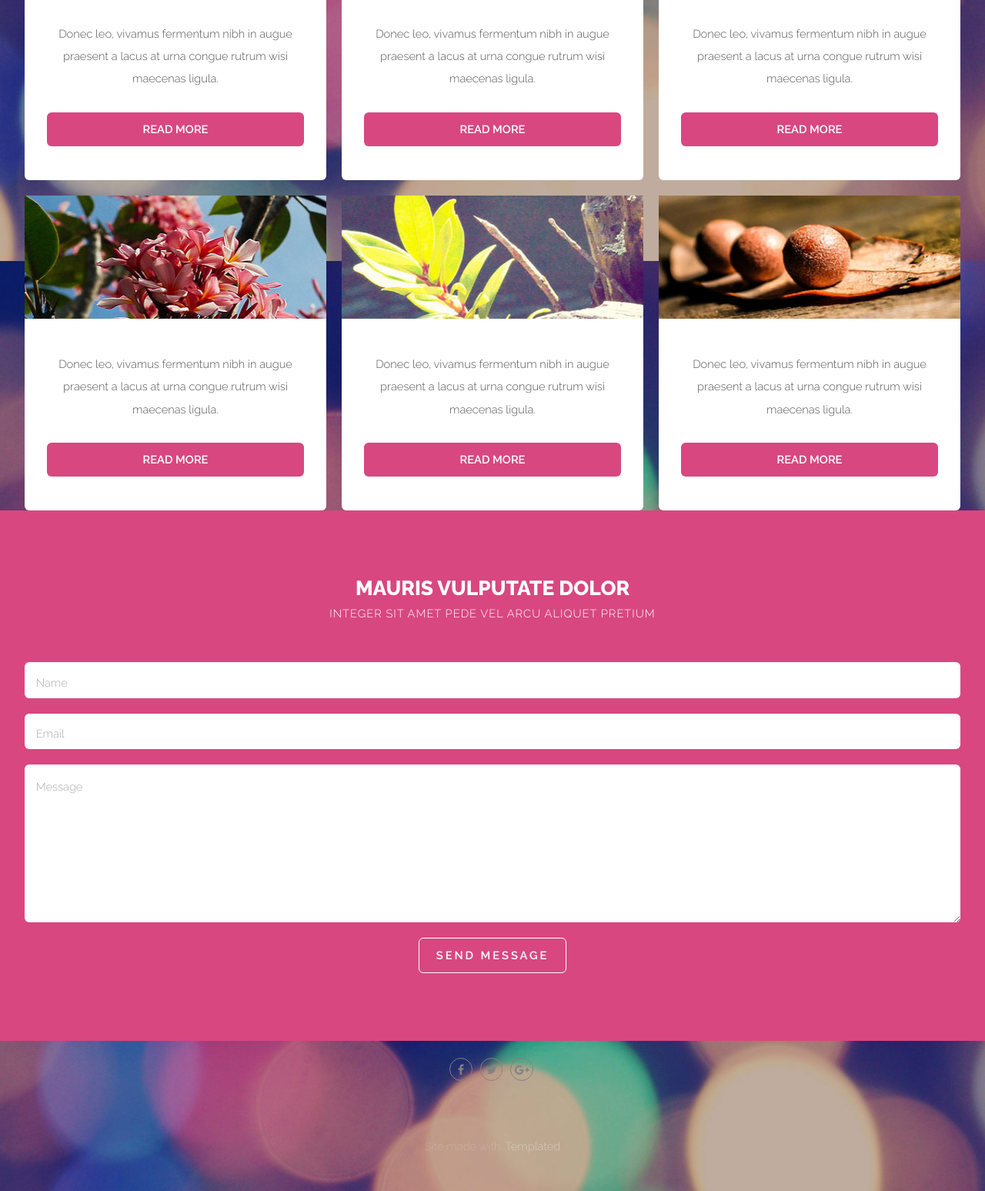
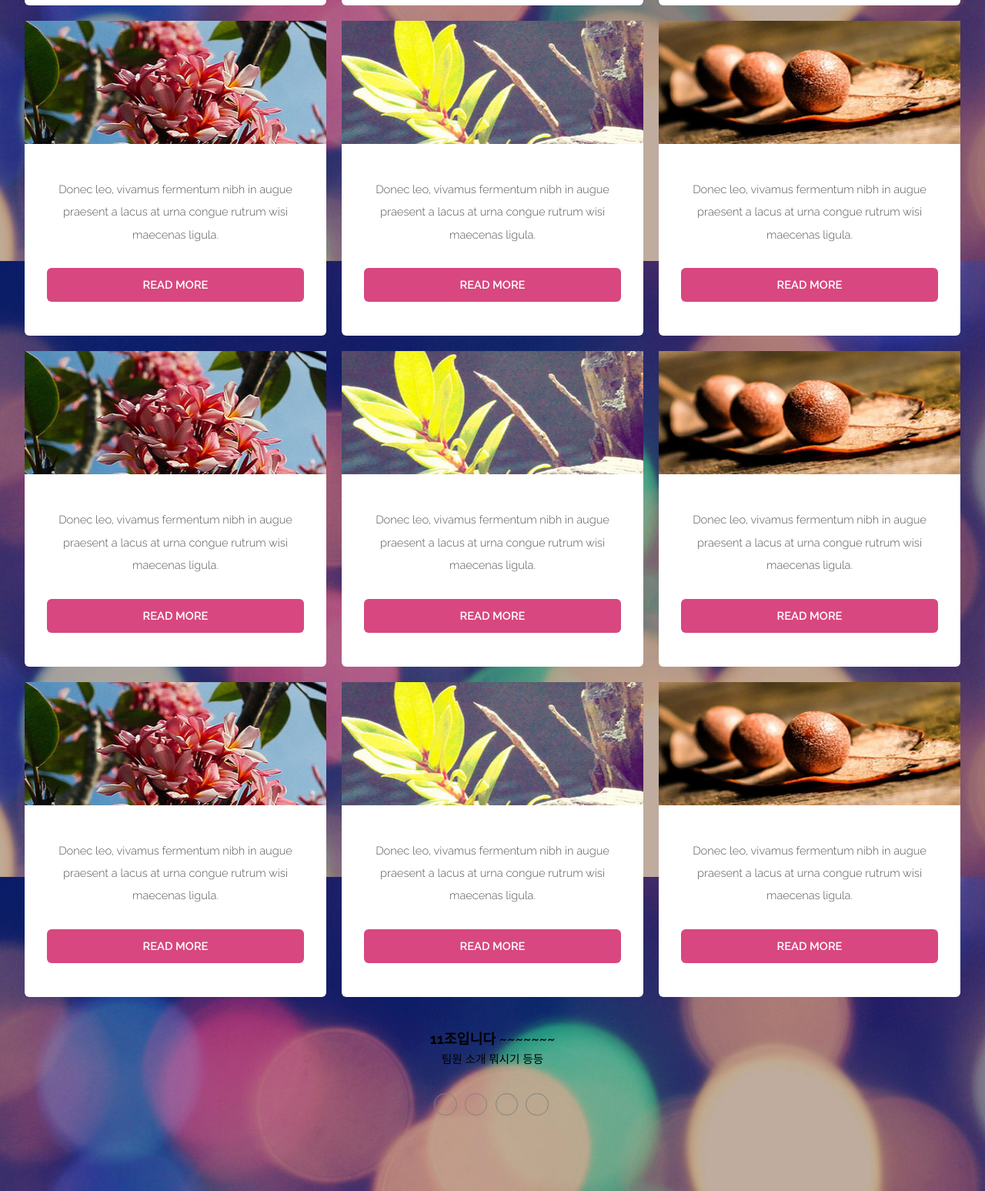
Before and after one commit to kiseokkm/Nbcamp_SpartaMiniProject11, a plain HTML site: page index.html in a window 1280 px wide. Shown: the part 505-2052 px from the top of the page at 77% size. Drawn offline with Linux system fonts and the light colour scheme.

Commit message:
🩹 fix

```diff
--- a/css/style.css
+++ b/css/style.css
@@ -12,11 +12,17 @@
 body {
 	background: #0f1116;
 }
+
 .image.fit img {
 	width: 100%;
 	height: auto;
 }
-	body, span, input, select, textarea {
+
+body,
+span,
+input,
+select,
+textarea {
 	color: #555555;
 	font-family: 'Raleway', sans-serif;
 	font-size: 12pt;
@@ -29,15 +35,22 @@
 	text-decoration: underline;
 }
 
-	strong, b {
+strong,
+b {
 	font-weight: 700;
 }
 
-	em, i {
+em,
+i {
 	font-style: italic;
 }
 
-	p, ul, ol, dl, table, blockquote {
+p,
+ul,
+ol,
+dl,
+table,
+blockquote {
 	margin: 0 0 2em 0;
 }
 
@@ -45,7 +58,12 @@
 	line-height: 2em;
 }
 
-	h1, h2, h3, h4, h5, h6 {
+h1,
+h2,
+h3,
+h4,
+h5,
+h6 {
 	margin: 0;
 	padding: 0;
 	color: inherit;
@@ -53,7 +71,12 @@
 	font-weight: 700;
 }
 
-		h1 a, h2 a, h3 a, h4 a, h5 a, h6 a {
+h1 a,
+h2 a,
+h3 a,
+h4 a,
+h5 a,
+h6 a {
 	color: inherit;
 	text-decoration: none;
 }
@@ -90,7 +113,8 @@
 	padding: 1em 0 1em 2em;
 }
 
-	section.special, article.special {
+section.special,
+article.special {
 	text-align: center;
 }
 
@@ -116,7 +140,7 @@
 	font-weight: 300;
 }
 
-	footer > :last-child {
+footer> :last-child {
 	margin-bottom: 0;
 }
 
@@ -247,7 +271,7 @@
 	text-transform: none !important;
 }
 
-		.icon > .label {
+.icon>.label {
 	display: none;
 }
 
@@ -353,7 +377,7 @@
 	border-top: solid 1px rgba(255, 255, 255, 0.2);
 }
 
-		ul.style > :first-child {
+ul.style> :first-child {
 	border-top: none;
 }
 
@@ -578,16 +602,8 @@
 
 /* Main */
 
-/* Footer */
 
-	#footer {
-		text-align: center;
-	}
 
-		#footer .major h2,
-		#footer .major .byline {
-			color: #FFF !important;
-		}
 
 /* Page */
 
@@ -611,19 +627,19 @@
 /* Copyright */
 
 .copyright {
-		color: #ddd;
-		color: rgba(255, 255, 255, 0.2) !important;
+	color: #000 !important;
 	text-align: center;
 	display: block;
 	width: 100%;
 	padding: 3em 0em;
 }
 
+
 .copyright a {
 	text-decoration: none;
-			color: #ddd;
-			color: rgba(255, 255, 255, 0.4) !important;
+	color: #000 !important;
 }
+
 
 /* Box */
 
--- a/index.html
+++ b/index.html
@@ -2,7 +2,7 @@
 <html>
 
 <head>
-	<title>Phase Shift by TEMPLATED</title>
+	<title>4men의 영화 추천</title>
 	<meta http-equiv="content-type" content="text/html; charset=utf-8">
 	<meta name="description" content="">
 	<meta name="keywords" content="">
@@ -35,25 +35,10 @@
 			</nav>
 		</div>
 
-		<!-- Banner -->
-		<div id="banner" class="container">
-			<section>
-				<p>This is <strong>Phase Shift</strong>, a responsive HTML5 site template freebie by <a
-						href="http://templated.co">TEMPLATED</a>. Released for free under the <a
-						href="http://templated.co/license">Creative Commons Attribution</a> license, so use it for
-					whatever (personal or commercial) – just give us credit! Check out more of our stuff at <a
-						href="http://templated.co">our site</a> or follow us on <a
-						href="http://twitter.com/templatedco">Twitter</a>.</p>
-				<a href="#" class="button medium">Read More</a>
-			</section>
-		</div>
-
-
-
-
 		<!-- main -->
 		<div id="extra">
 			<div class="container">
+				<!-- First Row -->
 				<div class="row no-collapse-1">
 					<section class="4u"><a href="#" class="image featured"><img src="images/pic01.jpg" alt=""
 								width="368" height="160"></a>
@@ -80,6 +65,61 @@
 						</div>
 					</section>
 				</div>
+				<!-- Second Row -->
+				<div class="row no-collapse-1">
+					<section class="4u"><a href="#" class="image featured"><img src="images/pic01.jpg" alt=""
+								width="368" height="160"></a>
+						<div class="box">
+							<p>Donec leo, vivamus fermentum nibh in augue praesent a lacus at urna congue rutrum wisi
+								maecenas ligula.</p>
+							<a href="#" class="button">Read More</a>
+						</div>
+					</section>
+					<section class="4u"><a href="#" class="image featured"><img src="images/pic02.jpg" alt=""
+								width="368" height="160"></a>
+						<div class="box">
+							<p>Donec leo, vivamus fermentum nibh in augue praesent a lacus at urna congue rutrum wisi
+								maecenas ligula.</p>
+							<a href="#" class="button">Read More</a>
+						</div>
+					</section>
+					<section class="4u"><a href="#" class="image featured"><img src="images/pic03.jpg" alt=""
+								width="368" height="160"></a>
+						<div class="box">
+							<p>Donec leo, vivamus fermentum nibh in augue praesent a lacus at urna congue rutrum wisi
+								maecenas ligula.</p>
+							<a href="#" class="button">Read More</a>
+						</div>
+					</section>
+				</div>
+				<!-- Third Row (Copy & Paste of First Row) -->
+				<div class="row no-collapse-1">
+					<section class="4u"><a href="#" class="image featured"><img src="images/pic01.jpg" alt=""
+								width="368" height="160"></a>
+						<div class="box">
+							<p>Donec leo, vivamus fermentum nibh in augue praesent a lacus at urna congue rutrum wisi
+								maecenas ligula.</p>
+							<a href="#" class="button">Read More</a>
+						</div>
+					</section>
+					<section class="4u"><a href="#" class="image featured"><img src="images/pic02.jpg" alt=""
+								width="368" height="160"></a>
+						<div class="box">
+							<p>Donec leo, vivamus fermentum nibh in augue praesent a lacus at urna congue rutrum wisi
+								maecenas ligula.</p>
+							<a href="#" class="button">Read More</a>
+						</div>
+					</section>
+					<section class="4u"><a href="#" class="image featured"><img src="images/pic03.jpg" alt=""
+								width="368" height="160"></a>
+						<div class="box">
+							<p>Donec leo, vivamus fermentum nibh in augue praesent a lacus at urna congue rutrum wisi
+								maecenas ligula.</p>
+							<a href="#" class="button">Read More</a>
+						</div>
+					</section>
+				</div>
+				<!-- Fourth Row (Copy & Paste of Second Row) -->
 				<div class="row no-collapse-1">
 					<section class="4u"><a href="#" class="image featured"><img src="images/pic01.jpg" alt=""
 								width="368" height="160"></a>
@@ -108,69 +148,24 @@
 				</div>
 			</div>
 		</div>
+		<!-- Footer -->
 
 
+		<!-- Copyright -->
 
-
-
-
-
-
-
-
-
-
-		<!-- Footer -->
-		<div id="footer" class="wrapper style2">
-			<div class="container">
-				<section>
-					<header class="major">
-						<h2>Mauris vulputate dolor</h2>
-						<span class="byline">Integer sit amet pede vel arcu aliquet pretium</span>
-					</header>
-					<form method="post" action="#">
-						<div class="row half">
-							<div class="12u">
-								<input class="text" type="text" name="name" id="name" placeholder="Name">
-							</div>
-						</div>
-						<div class="row half">
-							<div class="12u">
-								<input class="text" type="text" name="email" id="email" placeholder="Email">
-							</div>
-						</div>
-						<div class="row half">
-							<div class="12u">
-								<textarea name="message" id="message" placeholder="Message"></textarea>
-							</div>
-						</div>
-						<div class="row half">
-							<div class="12u">
-								<ul class="actions">
-									<li>
-										<input type="submit" value="Send Message" class="button alt">
-									</li>
-								</ul>
-							</div>
-						</div>
-					</form>
-				</section>
-			</div>
-		</div>
-
-		<!-- Copyright -->
-		<div id="copyright">
-			<div class="container">
-				<br>
+		<div class="copyright">
+			<section class="contact">
+				<header>
+					<h3>11조입니다 ~~~~~~~</h3>
+				</header>
+				<p>팀원 소개 뭐시기 등등</p>
 				<ul class="icons">
-					<li><a href="#" class="fa fa-facebook"><span>Facebook</span></a></li>
-					<li><a href="#" class="fa fa-twitter"><span>Twitter</span></a></li>
-					<li><a href="#" class="fa fa-google-plus"><span>Google+</span></a></li>
+					<li><a href="#" class="icon fa-twitter"><span class="label">Twitter</span></a></li>
+					<li><a href="#" class="icon fa-facebook"><span class="label">Facebook</span></a></li>
+					<li><a href="#" class="icon fa-instagram"><span class="label">Instagram</span></a></li>
+					<li><a href="#" class="icon fa-github"><span class="label">Github</span></a></li>
 				</ul>
-			</div>
-		</div>
-		<div class="copyright">
-			Site made with: <a href="https://templated.co/">Templated</a>
+			</section>
 		</div>
 
 </body>
```
Lines whose indentation alone changed are shown as unchanged.
